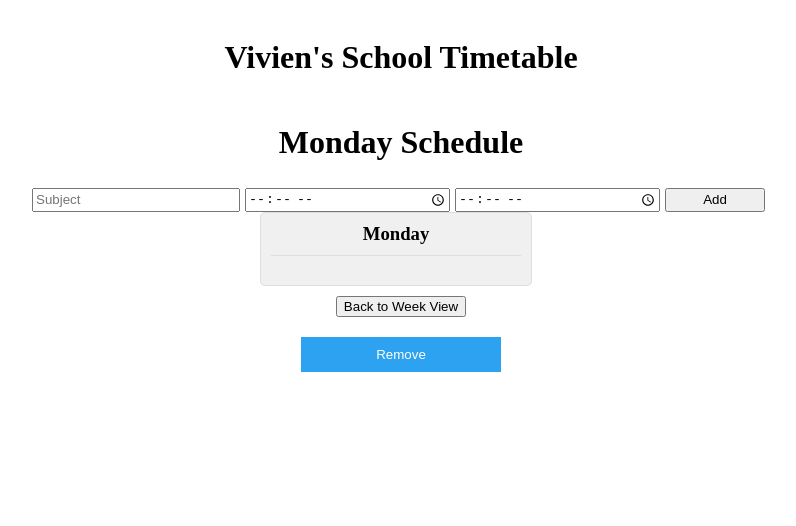
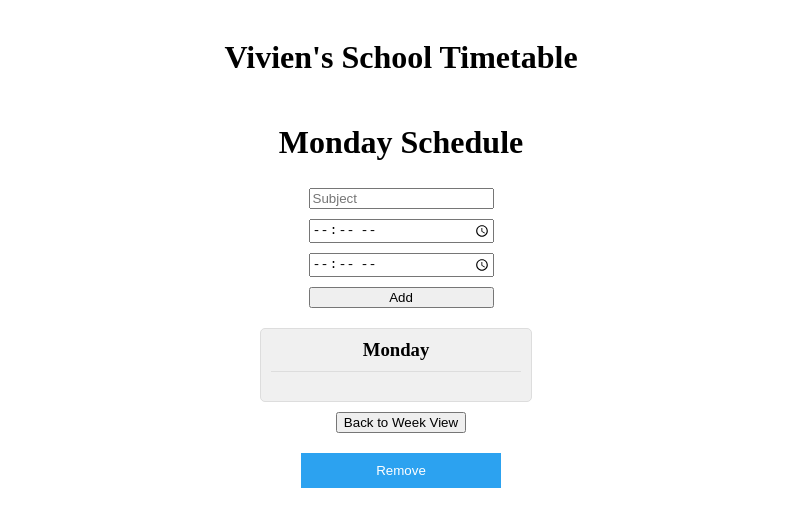
Before and after one commit to deiRud/school-timetable-app, a Vue app: page / in a window 1280 px wide. Both pictures are taken after a click on the element "Monday". Shown: the top 526 px of the page, without its empty margins (239-1035 px from the left). Built offline with nearby package versions, Linux system fonts and the light colour scheme.

Commit message:
fields for input centrilized

```diff
--- a/src/App.vue
+++ b/src/App.vue
@@ -4,12 +4,13 @@
       <h1>Vivien's School Timetable</h1>
       <div v-if="selectedDay" class="selected-day-container">
         <h2 class="zoomed">{{ selectedDay }} Schedule</h2>
-        <form @submit.prevent="addSubject" class="inline-form">
+        <form @submit.prevent="addSubject" class="subject-form">
           <input v-model="newSubject.name" placeholder="Subject" required>
-        <input type="time" v-model="newSubject.startTime" required>
-        <input type="time" v-model="newSubject.endTime" required>
-        <button type="submit">Add</button>
+          <input type="time" v-model="newSubject.startTime" required>
+          <input type="time" v-model="newSubject.endTime" required>
+          <button type="submit">Add</button>
       </form>
+
       <Day
           :day="selectedDay"
           :subjects="timetable[selectedDay]"
@@ -92,6 +93,16 @@ export default {
 </script>
 
 <style scoped>
+
+.subject-form {
+  display: flex;
+  flex-direction: column;
+  gap: 10px;
+  max-width: 300px;
+  margin: 0 auto;
+  margin-bottom: 20px;
+}
+
 .centered-content {
   display: flex;
   flex-direction: column;
@@ -153,7 +164,9 @@ export default {
 
 .inline-form input,
 .inline-form button {
-  margin-right: 5px;
+  width: 100%;
+  padding: 8px;
+  box-sizing: border-box;
 }
 
 .inline-form select {
```
